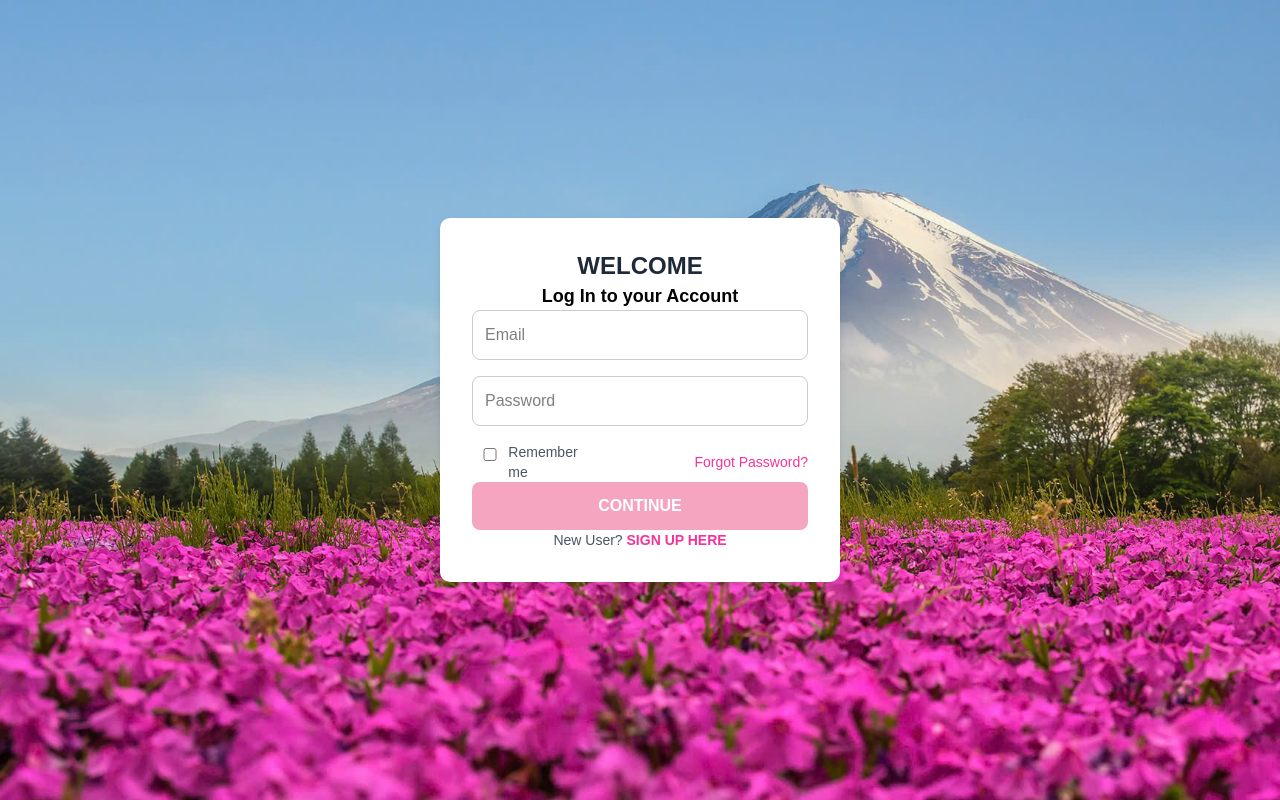
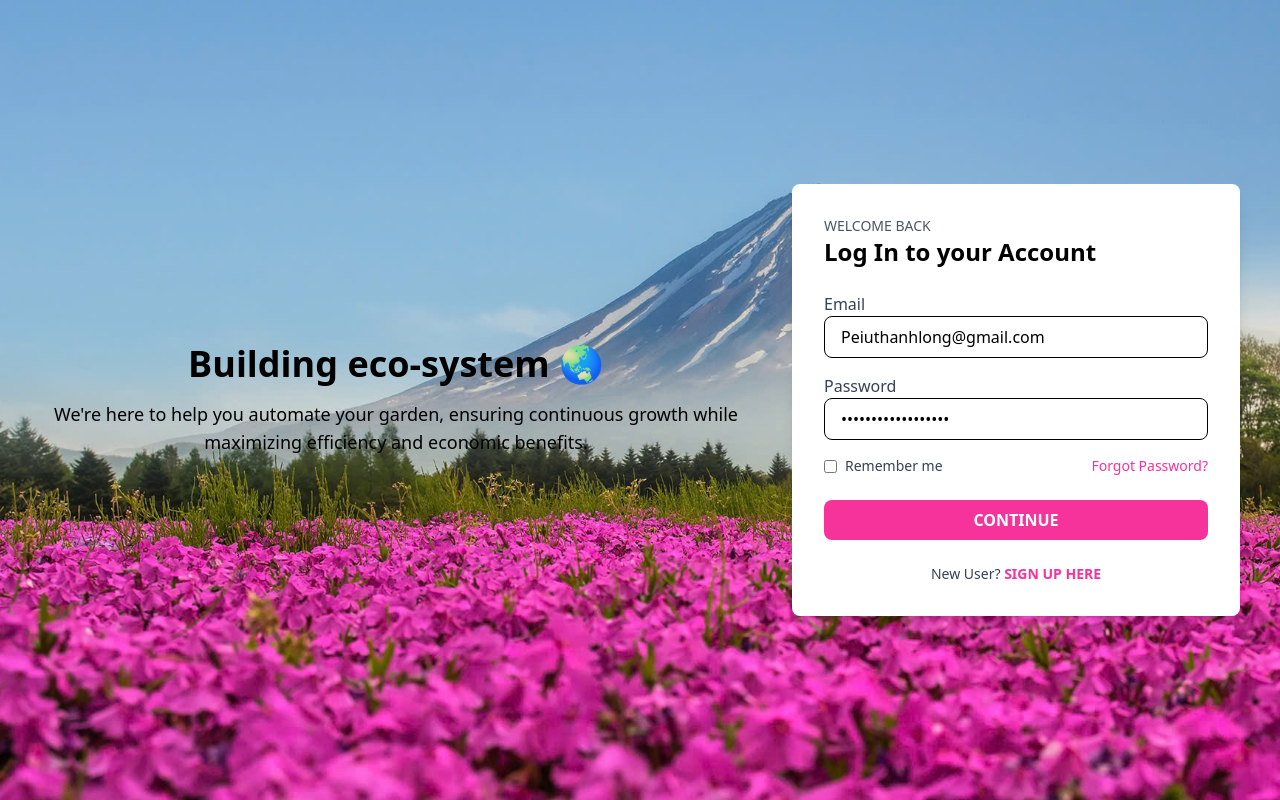
Before and after one commit to baohuynhhcmut/DADN, a React (Vite) app in the folder frontend/: page /login in a window 1280 px wide. Built offline with nearby package versions, Linux system fonts and the light colour scheme.

Commit message:
sửa Login
tui đã thêm phần SignUp ở trỏng luôn á

```diff
--- a/frontend/src/pages/Login/Login.css
+++ /dev/null
@@ -1,100 +0,0 @@
-/* #root {
-    max-width: 1280px;
-    margin: 0 auto;
-    padding: 2rem;
-    text-align: center;
-} */
-
-.logo {
-    height: 6em;
-    padding: 1.5em;
-    will-change: filter;
-    transition: filter 300ms;
-  }
-  .logo:hover {
-    filter: drop-shadow(0 0 2em #646cffaa);
-  }
-  .logo.react:hover {
-    filter: drop-shadow(0 0 2em #61dafbaa);
-  }
-
-  @keyframes logo-spin {
-    from {
-      transform: rotate(0deg);
-    }
-    to {
-      transform: rotate(360deg);
-    }
-  }
-
-  @media (prefers-reduced-motion: no-preference) {
-    a:nth-of-type(2) .logo {
-      animation: logo-spin infinite 20s linear;
-    }
-  }
-
-  .card {
-    padding: 2em;
-  }
-
-  .read-the-docs {
-    color: #888;
-  }
-
-
-  * {
-    margin: 0;
-    padding: 0;
-    box-sizing: border-box;
-  }
-
-  body, html {
-    width: 100vw;
-    height: 100vh;
-    font-family: Arial, sans-serif;
-  }
-
-  .bg-cover {
-    width: 100vw;
-    height: 100vh;
-    background-size: cover;
-    background-position: center;
-    background-repeat: no-repeat;
-  }
-
-  .card-login {
-    background-color: white;
-    border-radius: 10px;
-    padding: 2rem;
-    box-shadow: 0 4px 6px rgba(0, 0, 0, 0.1);
-    width: 100%;
-    max-width: 400px;
-  }
-
-  .card-login input {
-    padding: 0.75rem;
-    margin-bottom: 1rem;
-    border-radius: 0.5rem;
-    width: 100%;
-    border: 1px solid #ccc;
-  }
-
-  .card-login button {
-    background-color: #f6a5c0;
-    color: white;
-    padding: 0.75rem;
-    border-radius: 0.5rem;
-    width: 100%;
-    font-weight: bold;
-    cursor: pointer;
-  }
-
-  .card-login button:hover {
-    background-color: #e91e63;
-  }
-
-  @media (max-width: 768px) {
-    .card-login {
-      width: 90%;
-    }
-  }
--- a/frontend/src/pages/Login/Login.tsx
+++ b/frontend/src/pages/Login/Login.tsx
@@ -1,58 +1,147 @@
-import React, { useState } from "react";
+import { useState } from "react";
 import background from "../../assets/background.jpg"; // Import ảnh nền
-import "./Login.css"
-const Login: React.FC = () => {
-  const [email, setEmail] = useState("");
-  const [password, setPassword] = useState("");
 
-  const handleLogin = () => {
-    console.log("Logging in with", email, password);
-  };
+const Login = () => {
+  const [isLogin, setIsLogin] = useState(true);
 
   return (
     <div
-      className="flex items-center justify-center bg-cover bg-center"
-      style={{
-        backgroundImage: `url(${background})`,
-        width: "100vw",
-        height: "100vh",
-      }}
+      className="min-h-screen bg-cover bg-center flex items-center justify-center"
+      style={{ backgroundImage: `url(${background})` }}
     >
-      <div className="card-login">
-        <h2 className="text-2xl font-bold text-gray-800 text-center">WELCOME </h2>
-        <h3 className="text-lg font-semibold text-center mt-2">Log In to your Account</h3>
-        <div className="mt-6 space-y-4">
+      <div className="flex-1 flex flex-col items-center justify-center text-center p-8 text-black">
+        <h1 className="text-4xl font-bold mb-4">Building eco-system 🌏</h1>
+        <p className="text-lg">
+          We're here to help you automate your garden, ensuring continuous
+          growth while maximizing efficiency and economic benefits.
+        </p>
+      </div>
+
+      {/* Phần container Login/Signup màu trắng */}
+      <div className="bg-white p-8 rounded-lg shadow-lg w-full max-w-md mr-10">
+        {isLogin ? (
+          <>
+            <h2 className="text-gray-600 text-sm">WELCOME BACK</h2>
+            <h1 className="text-2xl font-bold mb-6">Log In to your Account</h1>
+            <form>
+              <div className="mb-4">
+                <label className="block text-gray-700" htmlFor="email">
+                  Email
+                </label>
                 <input
+                  className="w-full px-4 py-2 border rounded-lg focus:outline-none focus:ring-2 focus:ring-pink-500"
                   type="email"
-            placeholder="Email"
-            value={email}
-            onChange={(e) => setEmail(e.target.value)}
-            className="w-full p-3 border border-gray-300 rounded-lg focus:outline-none focus:ring-2 focus:ring-pink-500"
+                  id="email"
+                  defaultValue="Peiuthanhlong@gmail.com"
                 />
+              </div>
+              <div className="mb-4 relative">
+                <label className="block text-gray-700" htmlFor="password">
+                  Password
+                </label>
                 <input
+                  className="w-full px-4 py-2 border rounded-lg focus:outline-none focus:ring-2 focus:ring-pink-500"
                   type="password"
-            placeholder="Password"
-            value={password}
-            onChange={(e) => setPassword(e.target.value)}
-            className="w-full p-3 border border-gray-300 rounded-lg focus:outline-none focus:ring-2 focus:ring-pink-500"
+                  id="password"
+                  defaultValue="******************"
                 />
-          <div className="flex justify-between items-center text-sm text-gray-600">
-            <label className="flex items-center space-x-2">
-              <input type="checkbox" className="accent-pink-500" />
-              <span>Remember me</span>
+                <i className="fas fa-eye absolute right-3 top-10 text-gray-500"></i>
+              </div>
+              <div className="flex items-center justify-between mb-6">
+                <label className="flex items-center text-sm text-gray-700">
+                  <input
+                    type="checkbox"
+                    className="form-checkbox text-pink-500 mr-2"
+                  />
+                  Remember me
                 </label>
-            <a href="#" className="text-pink-500 hover:underline">Forgot Password?</a>
+                <a href="#" className="text-sm text-pink-500">
+                  Forgot Password?
+                </a>
               </div>
-          <button
-            onClick={handleLogin}
-            className="w-full bg-pink-500 text-white py-3 rounded-lg font-bold hover:bg-pink-600 transition"
-          >
+              <button className="w-full bg-pink-500 text-white py-2 rounded-lg font-bold hover:bg-pink-600 transition duration-300">
                 CONTINUE
               </button>
+            </form>
+            <p className="text-center text-sm text-gray-700 mt-6">
+              New User?{" "}
+              <button
+                onClick={() => setIsLogin(false)}
+                className="text-pink-500 font-bold"
+              >
+                SIGN UP HERE
+              </button>
+            </p>
+          </>
+        ) : (
+          <>
+            <h2 className="text-gray-600 text-sm">CREATE ACCOUNT</h2>
+            <h1 className="text-2xl font-bold mb-6">Sign Up</h1>
+            <form>
+              <div className="mb-4">
+                <label className="block text-gray-700" htmlFor="name">
+                  Your Name
+                </label>
+                <input
+                  className="w-full px-4 py-2 border rounded-lg focus:outline-none focus:ring-2 focus:ring-pink-500"
+                  type="text"
+                  id="name"
+                  placeholder="Enter your name"
+                />
               </div>
-        <p className="text-center text-sm text-gray-600 mt-4">
-          New User? <a href="#" className="text-pink-500 font-semibold hover:underline">SIGN UP HERE</a>
+              <div className="mb-4">
+                <label className="block text-gray-700" htmlFor="email">
+                  Email
+                </label>
+                <input
+                  className="w-full px-4 py-2 border rounded-lg focus:outline-none focus:ring-2 focus:ring-pink-500"
+                  type="email"
+                  id="email"
+                  placeholder="Enter your email"
+                />
+              </div>
+              <div className="mb-4 relative">
+                <label className="block text-gray-700" htmlFor="password">
+                  Password
+                </label>
+                <input
+                  className="w-full px-4 py-2 border rounded-lg focus:outline-none focus:ring-2 focus:ring-pink-500"
+                  type="password"
+                  id="password"
+                  placeholder="Enter your password"
+                />
+                <i className="fas fa-eye absolute right-3 top-10 text-gray-500"></i>
+              </div>
+              <div className="mb-4 relative">
+                <label
+                  className="block text-gray-700"
+                  htmlFor="confirmPassword"
+                >
+                  Confirm Password
+                </label>
+                <input
+                  className="w-full px-4 py-2 border rounded-lg focus:outline-none focus:ring-2 focus:ring-pink-500"
+                  type="password"
+                  id="confirmPassword"
+                  placeholder="Confirm your password"
+                />
+                <i className="fas fa-eye absolute right-3 top-10 text-gray-500"></i>
+              </div>
+              <button className="w-full bg-pink-500 text-white py-2 rounded-lg font-bold hover:bg-pink-600 transition duration-300">
+                SIGN UP
+              </button>
+            </form>
+            <p className="text-center text-sm text-gray-700 mt-6">
+              Already have an account?{" "}
+              <button
+                onClick={() => setIsLogin(true)}
+                className="text-pink-500 font-bold"
+              >
+                LOG IN HERE
+              </button>
             </p>
+          </>
+        )}
       </div>
     </div>
   );
```
Lines whose indentation alone changed are shown as unchanged.
